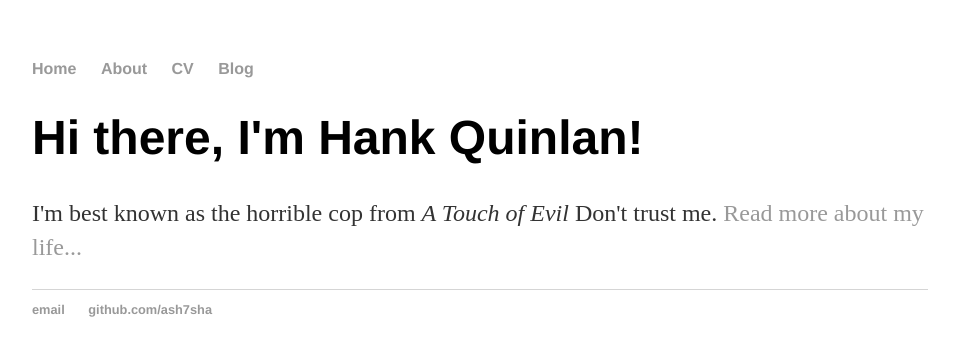
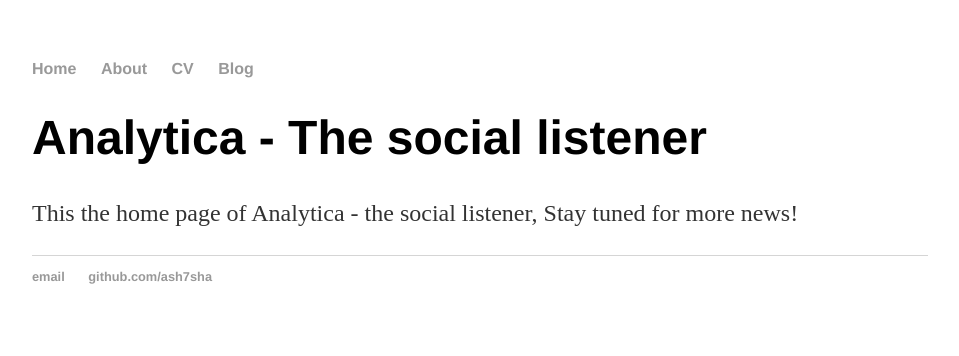
Before and after one commit to ash7sha/ash7sha.github.io, a Jekyll site: the page built from index.html, in a window 1280 px wide. Shown: the top 356 px of the page, without its empty margins (160-1119 px from the left). Built offline with Jekyll 4.4.1, drawn with Linux system fonts in a browser that asks for light colours.

Commit message:
Pushing Jekyll commits

```diff
--- a/blog/index.html
+++ b/blog/index.html
@@ -1,6 +1,6 @@
 ---
 layout: default
-title: Hank Quinlan's Blog
+title: Analytica's Blog
 ---
 	<h1>{{ page.title }}</h1>
 	<ul class="posts">
--- a/index.html
+++ b/index.html
@@ -1,8 +1,8 @@
 ---
 layout: default
-title: Hank Quinlan, Horrible Cop
+title: Analytica - The social listener
 ---
 <div class="blurb">
-	<h1>Hi there, I'm Hank Quinlan!</h1>
-	<p>I'm best known as the horrible cop from <em>A Touch of Evil</em> Don't trust me. <a href="/about">Read more about my life...</a></p>
+	<h1>Analytica - The social listener</h1>
+	<p>This the home page of Analytica - the social listener, Stay tuned for more news!</p>
 </div><!-- /.blurb -->
```
